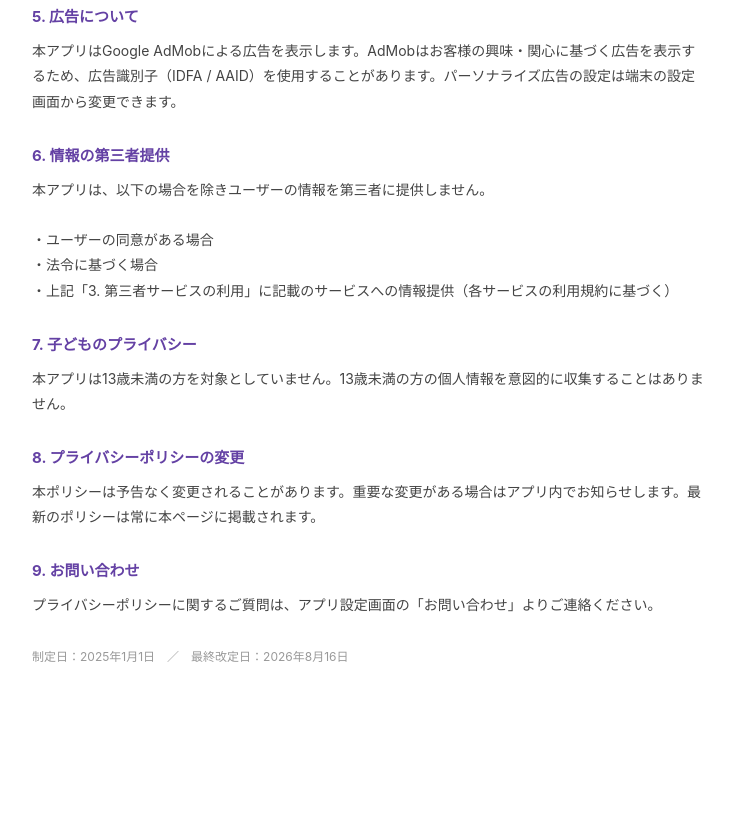
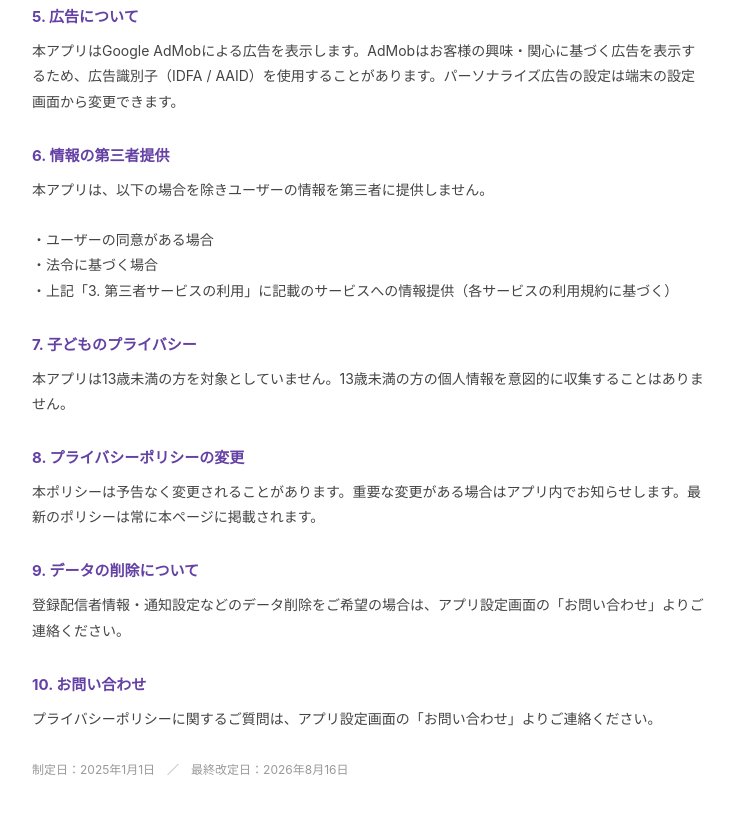
Before and after one commit to KeibonSato/my-app-policy, a plain HTML site: page allinonestream/index.html in a window 1280 px wide. Shown: the part 1939-2752 px from the top of the page, without its empty margins (272-1007 px from the left). Before the commit the page ends 2666 px from the top, so only its background shows below. Drawn offline with Linux system fonts and the light colour scheme.

Commit message:
Update section titles and content in index.html

```diff
--- a/allinonestream/index.html
+++ b/allinonestream/index.html
@@ -178,7 +178,12 @@
   </section>
 
   <section>
-    <h2>9. お問い合わせ</h2>
+    <h2>9. データの削除について</h2>
+    <p>登録配信者情報・通知設定などのデータ削除をご希望の場合は、アプリ設定画面の「お問い合わせ」よりご連絡ください。</p>
+  </section>
+
+  <section>
+    <h2>10. お問い合わせ</h2>
     <p>プライバシーポリシーに関するご質問は、アプリ設定画面の「お問い合わせ」よりご連絡ください。</p>
   </section>
 
```
